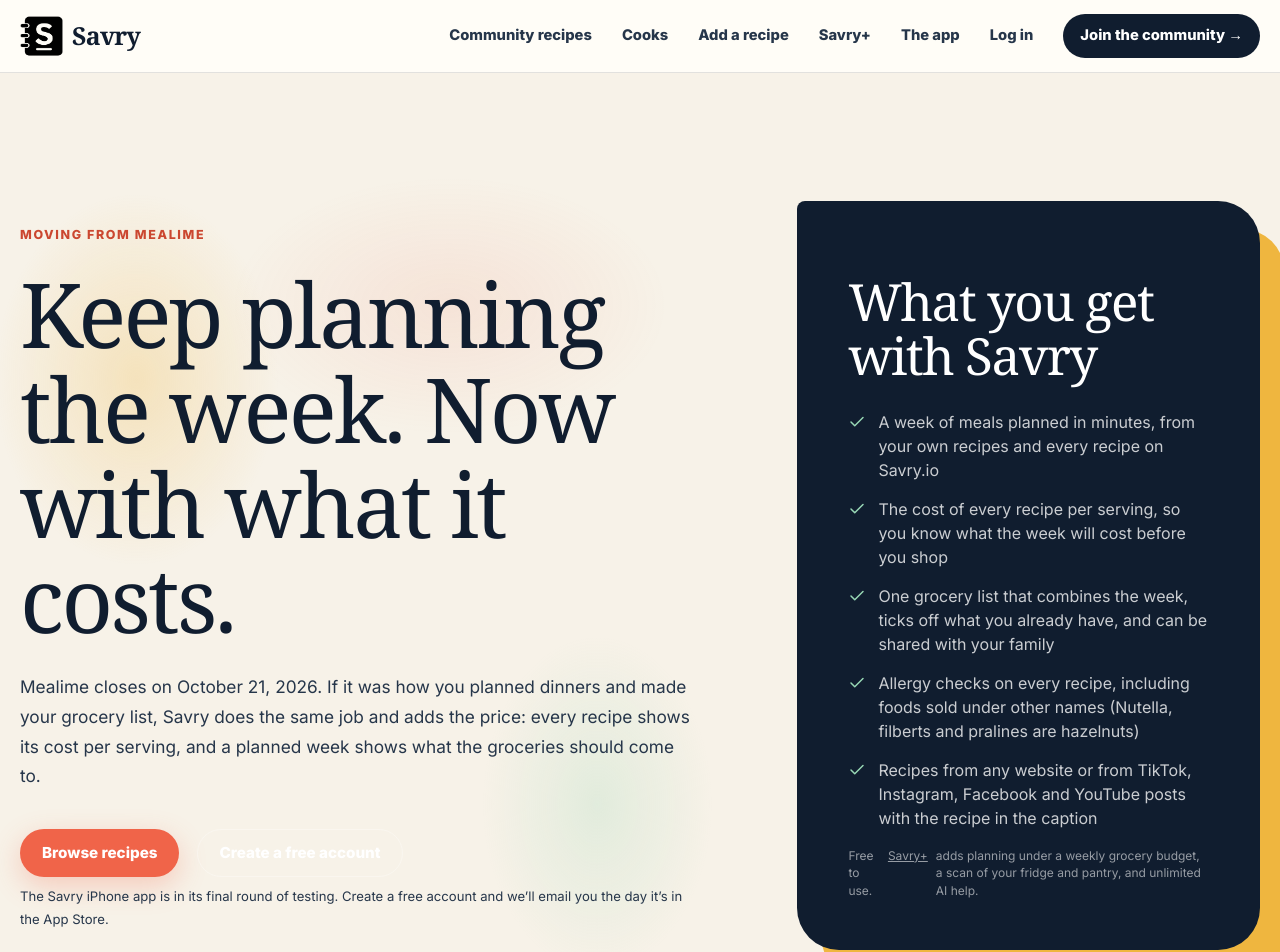
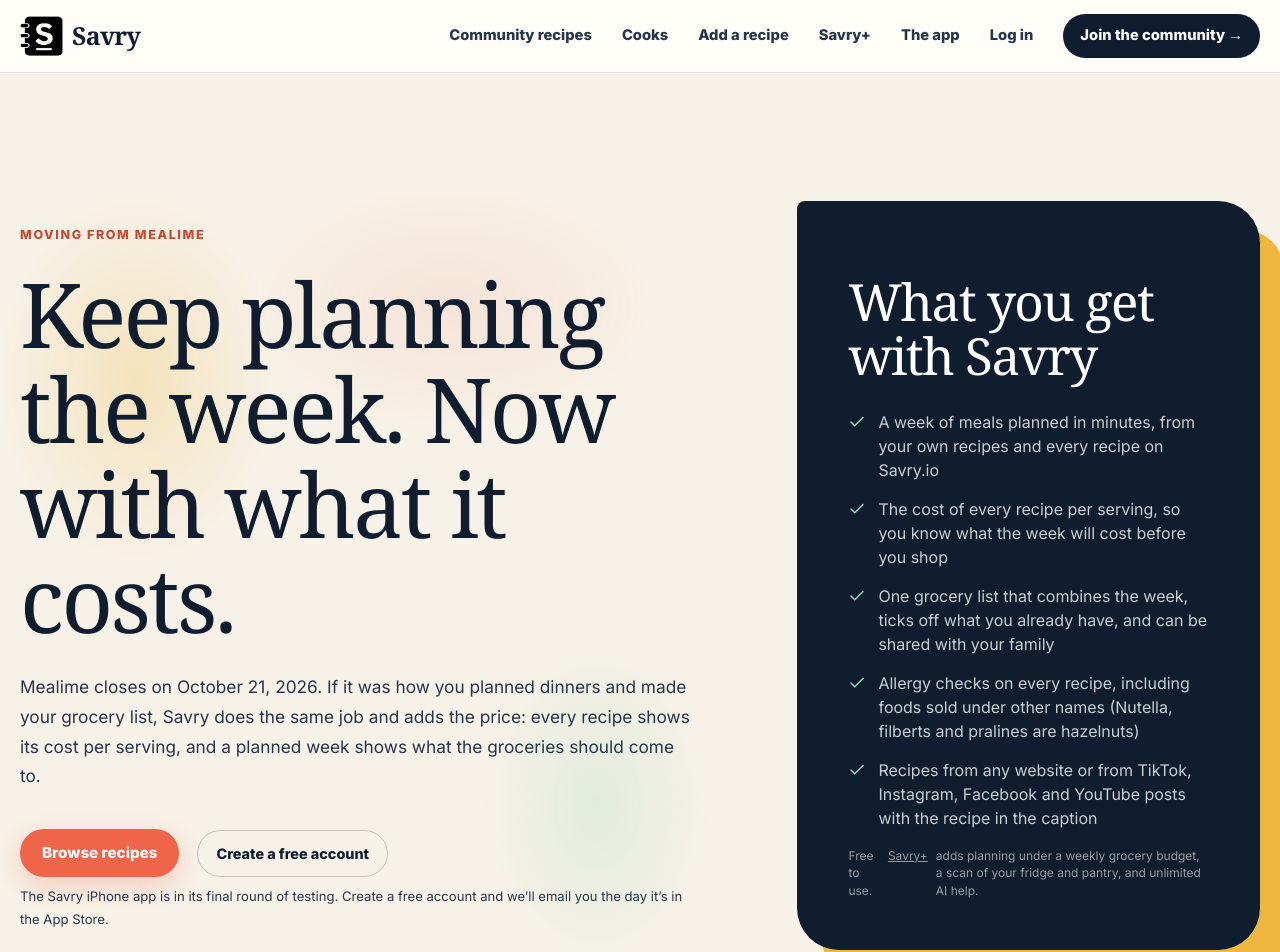
Before and after one commit to blahmonsterllc/savryweb, a Next.js app: page /moving-from-mealime in a window 1280 px wide. Shown: the top 952 px of the page. Built offline with nearby package versions, Linux system fonts and the light colour scheme; no server answers.

Commit message:
Mealime page: the account button is readable on the light background
Co-Authored-By: Claude Opus 5.5 <noreply@anthropic.com>

```diff
--- a/app/moving-from-mealime/page.tsx
+++ b/app/moving-from-mealime/page.tsx
@@ -52,7 +52,7 @@ export default function MovingFromMealimePage() {
           </p>
           <div className="plus-hero__actions">
             <Link href="/recipes" className="button button--coral">Browse recipes</Link>
-            <Link href="/app-login?returnTo=/welcome" className="button button--light">Create a free account</Link>
+            <Link href="/app-login?returnTo=/welcome" className="button--ghost-dark">Create a free account</Link>
           </div>
           <p className="plus-hero__note">
             The Savry iPhone app is in its final round of testing. Create a free account and we&rsquo;ll email you the day it&rsquo;s in the App Store.
```
